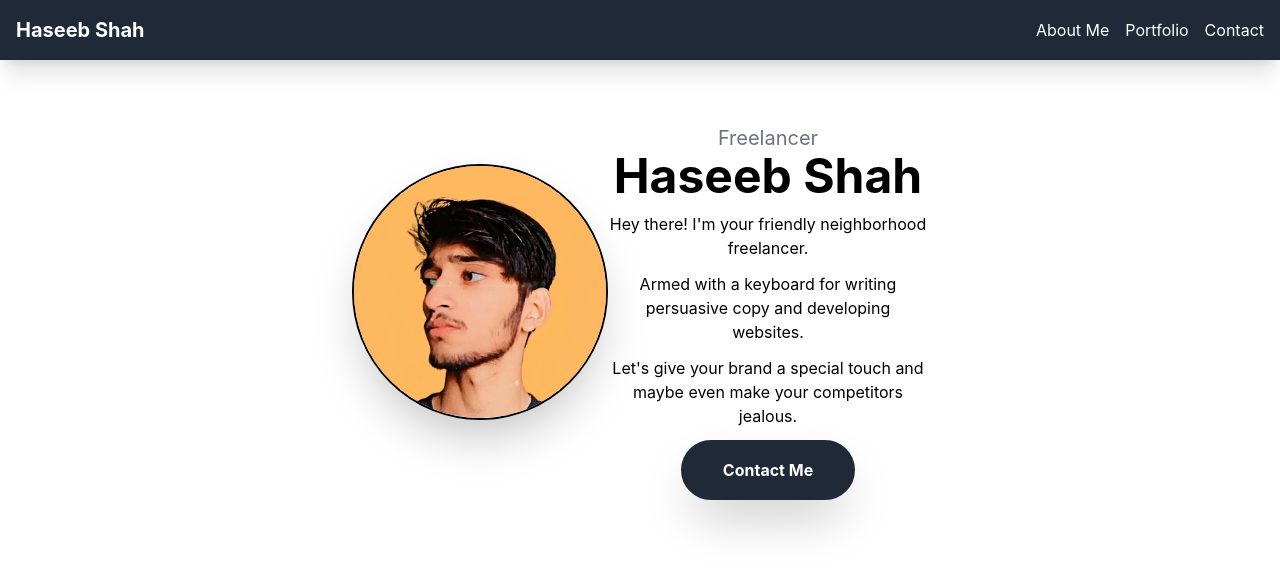
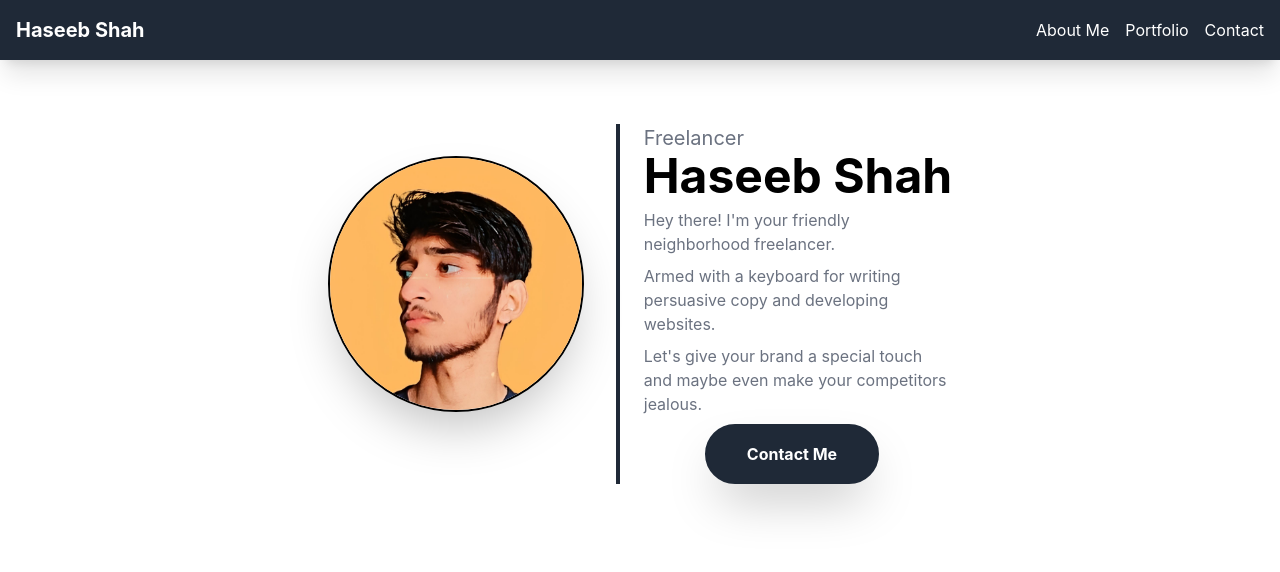
Before and after one commit to TheSh4h/My-Portfolio, a React (Vite) app: page / in a window 1280 px wide. Shown: the top 572 px of the page. Built offline with nearby package versions, Linux system fonts and the light colour scheme.

Commit message:
About complete

```diff
--- a/src/components/About/About.jsx
+++ b/src/components/About/About.jsx
@@ -1,17 +1,17 @@
 const About = () => {
     return (
-        <div className="container mx-auto my-16 flex items-center justify-center">
-            <div className="flex flex-col md:flex-row items-center justify-around">
+        <div className="container mx-auto my-16 md:w-[800px]">
+            <div className="flex flex-col md:flex-row items-center justify-center md:space-x-8">
                 <div className="w-64 h-64 rounded-full overflow-hidden shadow-2xl border-2 border-black mb-10">
                     <img src="/Haseeb.jpg" className="w-full h-full object-cover" alt="Haseeb Shah"></img>
                 </div>
 
-                <div className="text-center">
-                    <p className="text-gray-500 text-xl">Freelancer</p>
-                    <h1 className="text-5xl font-bold">Haseeb Shah</h1>
-                    <p className="w-80 mt-3">Hey there! I'm your friendly neighborhood freelancer.</p>
-                    <p className="w-80 mt-3">Armed with a keyboard for writing persuasive copy and developing websites.</p>
-                    <p className="w-80 my-3">Let's give your brand a special touch and maybe even make your competitors jealous.</p>
+                <div className="border-l-4 border-gray-800 pl-3">
+                    <p className="text-gray-500 text-xl text-start pl-3">Freelancer</p>
+                    <h1 className="text-5xl font-bold text-start pl-3">Haseeb Shah</h1>
+                    <p className="w-80 mt-2 text-gray-500 text-start pl-3">Hey there! I'm your friendly neighborhood freelancer.</p>
+                    <p className="w-80 mt-2 text-gray-500 text-start pl-3">Armed with a keyboard for writing persuasive copy and developing websites.</p>
+                    <p className="w-80 my-2 text-gray-500 text-start pl-3">Let's give your brand a special touch and maybe even make your competitors jealous.</p>
                     <button
                         className="bg-gray-800 text-white font-bold px-10 py-4 rounded-full
                             border-2 border-gray-800 shadow-2xl hover:bg-white hover:text-gray-800 transition"
```
